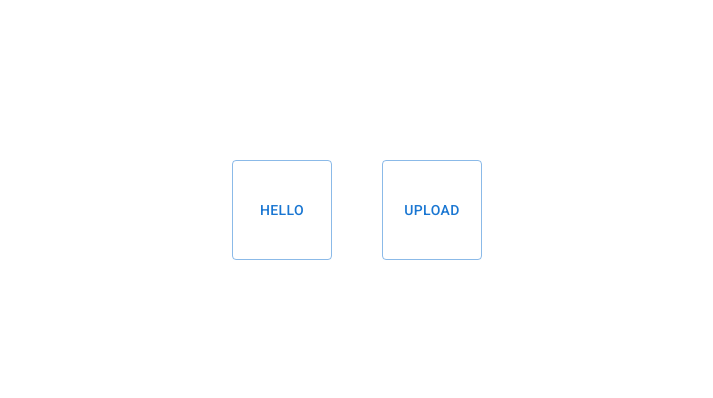
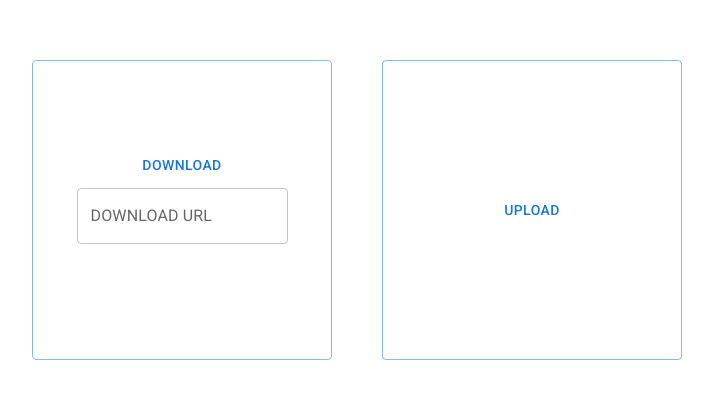
Before and after one commit to dlguswo333/share-those-files, a Next.js app: page / in a window 1280 px wide. Shown: the part 190-588 px from the top of the page, without its empty margins (283-996 px from the left). Built offline with nearby package versions, Linux system fonts and the light colour scheme; what @mui/material-nextjs would draw is missing.

Commit message:
Implement DownloadPageButton

```diff
--- /dev/null
+++ b/src/app/DownloadPageButton.tsx
@@ -0,0 +1,65 @@
+'use client';
+import Button from '@mui/material/Button';
+import TextField from '@mui/material/TextField';
+import {useRouter} from 'next/navigation';
+import {useMemo, useRef, useState} from 'react';
+
+const DownloadPageButton = () => {
+  const [input, setInput] = useState('');
+  const router = useRouter();
+  const textFieldRef = useRef<HTMLDivElement | null>(null);
+  const placeholder = new URL('/download/abcd-1234', window.location.origin).toString();
+  const isValidURL = useMemo(() => {
+    try {
+      const url = new URL(input);
+      if (url.origin !== window.location.origin) {
+        return false;
+      }
+      if (!/^\/download\/[^/]+$/.test(url.pathname)) {
+        return false;
+      }
+      return true;
+    } catch {
+      return false;
+    }
+  }, [input]);
+  return (
+    <Button variant='outlined'
+      disableRipple={true}
+      color={(!!input.length && !isValidURL) ? 'error' : undefined}
+      onClick={(e) => {
+        const target = e.target as HTMLElement;
+        if (textFieldRef.current?.contains(target)) {
+          return;
+        }
+        if (isValidURL) {
+          router.push(new URL(input).pathname);
+        }
+      }}
+      sx={{
+        minWidth: 300,
+        aspectRatio: 1,
+        display: 'flex',
+        flexDirection: 'column',
+        justifyContent: 'center',
+        alignItems: 'center',
+        gap: '10px'
+      }}
+    >
+      Download
+      <TextField
+        ref={textFieldRef}
+        id="outlined-basic"
+        label="Download URL"
+        variant="outlined"
+        placeholder={placeholder}
+        onChange={e => setInput(e.target.value)}
+        error={!!input.length && !isValidURL}
+        // Pass whitespace to helperText to maintain uniform height.
+        helperText={(input.length && !isValidURL) ? 'Invalid URL' : ' '}
+      />
+    </Button>
+  );
+};
+
+export default DownloadPageButton;
--- a/src/app/page.tsx
+++ b/src/app/page.tsx
@@ -1,15 +1,15 @@
 import styles from '@/app/page.module.css';
 import Button from '@mui/material/Button';
+import TextField from '@mui/material/TextField';
 import Link from 'next/link';
+import DownloadPageButton from './DownloadPageButton';
 
 export default function Home () {
   return (
     <main className={styles.page}>
       <div className={styles.buttonContainer}>
-        <Button variant='outlined' sx={{minWidth: 100, aspectRatio: 1}}>
-          Hello
-        </Button>
-        <Button variant='outlined' sx={{minWidth: 100, aspectRatio: 1, padding: 0, display: 'flex', alignItems: 'center', justifyContent: 'center'}}>
+        <DownloadPageButton />
+        <Button variant='outlined' sx={{minWidth: 300, aspectRatio: 1, padding: 0, display: 'flex', alignItems: 'center', justifyContent: 'center'}}>
           <Link href='/upload' className={styles.full}>
             Upload
           </Link>
```
